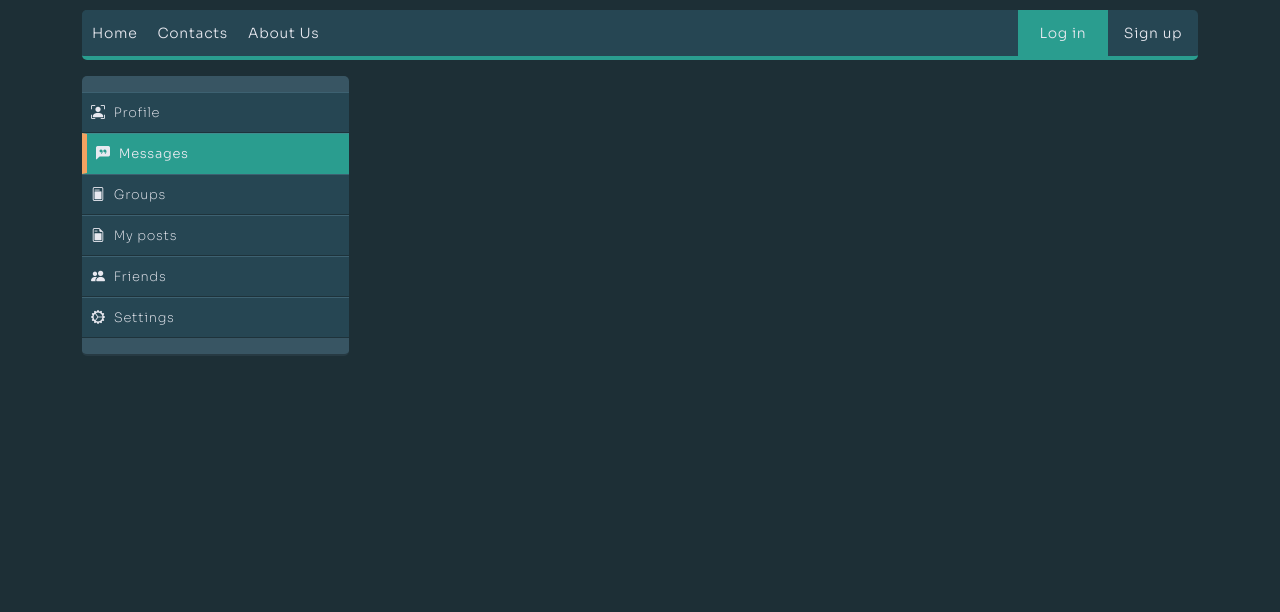
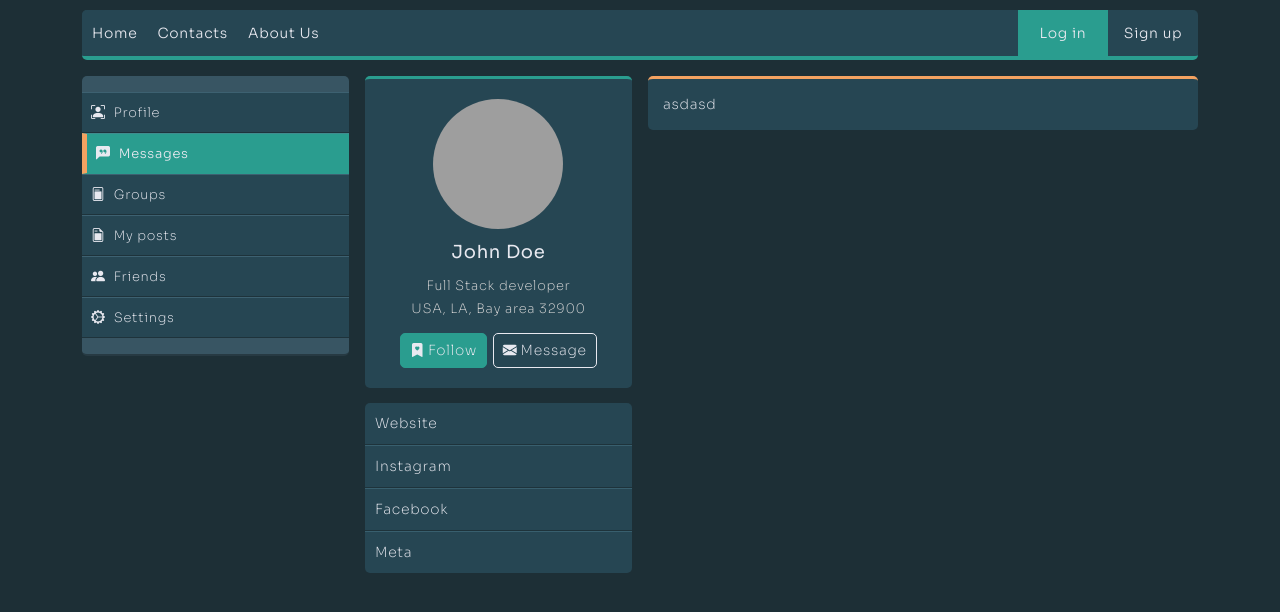
Before and after one commit to vladislavgrisyuk/Blog-t, a website: page profile.html in a window 1280 px wide. Drawn offline with nearby package versions, Linux system fonts and the light colour scheme; grey boxes are pictures that could not be loaded.

Commit message:
added links to profile page

```diff
--- a/package.json
+++ b/package.json
@@ -10,6 +10,7 @@
 	"author": "",
 	"license": "ISC",
 	"dependencies": {
+		"@fortawesome/fontawesome-free": "^5.15.4",
 		"cookie-parser": "^1.4.5",
 		"ejs": "^3.1.6",
 		"ejs-lint": "^1.2.1",
@@ -17,6 +18,7 @@
 		"express-session": "^1.17.2",
 		"express-validator": "^6.13.0",
 		"fomantic-ui": "^2.8.8",
+		"font-awesome": "^4.7.0",
 		"jsonwebtoken": "^8.5.1",
 		"lodash": "^4.17.21",
 		"mongoose": "^6.0.12",
--- a/profile.html
+++ b/profile.html
@@ -18,7 +18,8 @@
     <link rel="preconnect" href="https://fonts.gstatic.com" crossorigin>
     <link href="https://fonts.googleapis.com/css2?family=Sora:wght@100;200;300;400;500;600;700;800&display=swap" rel="stylesheet">
     <title>Document</title>
-
+    <link href="/node_modules/font-awesome/css/font-awesome.min.css" rel="stylesheet">
+    <script src="https://kit.fontawesome.com/05a786f7af.js" crossorigin="anonymous"></script>
 </head>
 
 <body>
@@ -61,7 +62,51 @@
             </div>
             <div class="col-9">
                 <div class="content">
+                    <div class="profile-container">
+                        <div class="row gx-3">
+                            <div class="col-4">
+                                <div class="profile bgb">
+                                    <div class="profile-image">
+                                        <img src="https://i.pinimg.com/564x/62/3a/a8/623aa8f9933ee9a286871bf6e0782538.jpg" alt="">
 
+                                    </div>
+                                    <div class="profile-name">
+                                        John Doe
+                                    </div>
+                                    <div class="profile-job">
+                                        <span>Full Stack developer</span>
+                                    </div>
+                                    <div class="profile-description">
+                                        USA, LA, Bay area 32900
+                                    </div>
+                                    <div class="profile-buttons">
+                                        <a href="#" class="dbtn dbtn-primary mr-m3"><i class="bi bi-bookmark-heart-fill mr-m3"></i>Follow</a>
+                                        <a href="#" class="dbtn dbtn-secondary ml-m3"><i class="bi bi-envelope-fill mr-m3"></i>Message</a>
+                                    </div>
+                                </div>
+                                <div class="profile-links">
+                                    <div class="profile-link__item">
+                                        <a href="#">Website</a>
+                                    </div>
+                                    <div class="profile-link__item">
+                                        <a href="#">Instagram</a>
+                                    </div>
+                                    <div class="profile-link__item">
+                                        <a href="#">Facebook</a>
+                                    </div>
+                                    <div class="profile-link__item">
+                                        <a href="#">Meta</a>
+                                    </div>
+                                </div>
+                            </div>
+                            <div class="col">
+                                <div class="profile-data-container">
+                                    asdasd
+                                </div>
+                            </div>
+                        </div>
+
+                    </div>
                 </div>
             </div>
         </div>
--- a/style.css
+++ b/style.css
@@ -3,8 +3,16 @@
     margin: 0;
     list-style-type: none;
     text-decoration: none !important;
-    font-family: 'Sora', sans-serif !important;
+    font-family: 'Sora', sans-serif;
     letter-spacing: 0.7px;
+}
+
+a {
+    color: var(--main-text-color-flat);
+}
+
+a:hover {
+    color: var(--main-text-color-flat);
 }
 
 textarea:focus,
@@ -414,3 +422,170 @@ input:-webkit-autofill:active {
     padding-bottom: 5px !important;
     font-size: 13px !important;
 }
+
+.bgb {
+    background: black;
+}
+.nomargin {
+    margin: 0 !important;
+    padding: 0 !important;
+}
+
+.dbtn-primary {
+    background-color: var(--main-theme-color);
+    border: 1px solid var(--main-theme-color) !important;
+}
+
+.dbtn {
+    color: var(--main-text-color-flat);
+    border: 1px solid var(--main-text-color-flat);
+    padding: 6px 9px;
+    border-radius: 5px;
+    transition: 0.1s;
+}
+
+.dbtn:hover {
+    color: var(--main-text-color-flat);
+    background-color: var(--main-theme-color-hover);
+    border: 1px solid var(--main-theme-color-hover) !important;
+    border-bottom: 3px solid var(--sub-theme-menu) !important;
+}
+
+.mr-m3 {
+    margin-right: 3px;
+}
+
+.ml-m3 {
+    margin-left: 3px;
+}
+
+/* ==========PROFILE========== */
+.profile-container {
+    color: var(--main-text-color-flat);
+    font-size: 14px;
+    font-weight: 200;
+}
+
+.profile {
+    background-color: var(--main-bg);
+    border-radius: 5px;
+    display: flex;
+    padding: 10px;
+    flex-direction: column;
+    align-items: center;
+    border-top: 3px solid var(--main-theme-color);
+    margin-bottom: 5px;
+}
+
+.profile-image {
+    width: 130px;
+    height: 130px;
+    border-radius: 50%;
+    overflow: hidden;
+    margin: 10px;
+    position: relative;
+}
+
+.grayblock {
+    position: absolute;
+    width: 100%;
+    height: 100%;
+    border-radius: 50%;
+    background-color: rgba(0, 0, 0, 0.8);
+    top: 0px;
+}
+
+.profile-image:hover {
+    cursor: pointer;
+}
+
+.profile-image img {
+    transition: 0.2s;
+}
+
+.profile-image:hover img {
+    transform: scale(1.15);
+}
+
+.profile-image > img {
+    object-fit: cover;
+    width: 100%;
+    height: 100%;
+}
+
+.profile-name {
+    font-size: 18px;
+    color: var(--main-text-color-flat);
+    font-weight: 400;
+    margin-bottom: 10px;
+}
+
+.profile-job {
+    color: #d4d4d4;
+    font-size: 13px;
+    text-align: center;
+    margin-bottom: 3px;
+}
+
+.profile-description {
+    color: #d4d4d4;
+    font-size: 13px;
+    text-align: center;
+    margin-bottom: 15px;
+}
+
+.profile-buttons {
+    display: flex;
+}
+
+.profile-buttons a {
+    height: 35px;
+    margin-bottom: 10px;
+}
+
+/* ==========END PROFILE========== */
+
+/* ==========LINKS========== */
+
+.profile-links {
+    border-radius: 5px;
+    margin-top: 15px;
+    background-color: var(--main-bg);
+    overflow: hidden;
+}
+
+.profile-links > div {
+    border-bottom: 1px solid var(--main-transparent-dark-col);
+    border-top: 1px solid var(--border-light-gray);
+    transition: 0.2s;
+}
+
+.profile-link__item:hover {
+    border-bottom: 3px solid var(--main-theme-color) !important;
+}
+
+.profile-links > div:first-child {
+    border-top: none;
+}
+
+.profile-links > div:last-child {
+    border-bottom: none;
+}
+
+.profile-links > div > a {
+    display: block;
+    padding: 10px;
+}
+
+/* ==========END LINKS========== */
+
+/* ==========PROFILE DATA========== */
+
+.profile-data-container {
+    background-color: var(--main-bg);
+    border-radius: 5px;
+    padding: 15px;
+    border-top: 3px solid var(--sub-theme-menu);
+}
+
+/* ==========END PROFILE DATA========== */
```
Also changed, not shown: 1 other file.
